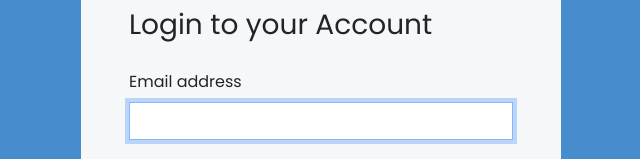
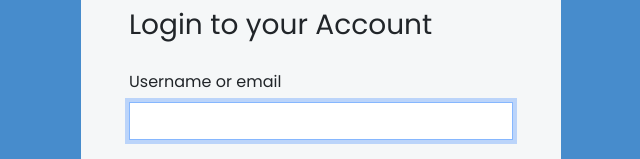
Before and after one commit to bilal-nexquery/auth-client, a React (Vite) app: page / in a window 1280 px wide. Shown: the part 185-344 px from the top of the page, without its empty margins (319-959 px from the left). Built offline with nearby package versions, Linux system fonts and the light colour scheme; no server answers.

Commit message:
Signin api integrated

```diff
--- a/package.json
+++ b/package.json
@@ -15,6 +15,7 @@
     "bootstrap": "^5.3.3",
     "dotenv": "^16.4.5",
     "env-cmd": "^10.1.0",
+    "js-cookie": "^3.0.5",
     "react": "^18.3.1",
     "react-bootstrap": "^2.10.4",
     "react-dom": "^18.3.1",
--- a/src/components/Login.jsx
+++ b/src/components/Login.jsx
@@ -1,15 +1,53 @@
-import React, { useEffect, useRef } from "react";
+import React, { useEffect, useRef, useState } from "react";
 import styles from "./Login.module.css";
 import Form from "react-bootstrap/Form";
 import Button from "react-bootstrap/Button";
 import { Link } from "react-router-dom";
+import axios from "../api/axios";
+import Cookies from "js-cookie";
+import CustomToastContainer, { errorToast } from "../layouts/Toast";
 
 function Login() {
   const emailRef = useRef(null);
+  const [validated, setValidated] = useState();
+  const [userInfo, setUserInfo] = useState({
+    username: "",
+    password: "",
+  });
 
   useEffect(() => {
     emailRef.current.focus();
   }, []);
+
+  const handleSubmit = async (event) => {
+    const form = event.currentTarget;
+    if (form.checkValidity() === false) {
+      event.preventDefault();
+      event.stopPropagation();
+      setValidated(true);
+    } else {
+      event.preventDefault();
+      setValidated(false);
+      try {
+        const response = await axios.post("/auth/login/", userInfo, {
+          headers: { "Content-Type": "application/json" },
+          withCredentials: true,
+        });
+        if (response.status === 200) {
+          Cookies.remove("accessToken", "refreshToken");
+          Cookies.set("accessToken", response?.data?.description?.access);
+          Cookies.set("refreshToken", response?.data?.description?.refresh);
+        }
+      } catch (err) {
+        const errResponse = err?.response;
+        if (errResponse?.status === 404) {
+          errorToast(errResponse?.data?.description);
+        } else {
+          errorToast("Server error");
+        }
+      }
+    }
+  };
 
   return (
     <>
@@ -19,18 +57,26 @@ function Login() {
         <div
           className={`container d-flex flex-column mx-0 mb-4 px-5 py-5 ${styles.formWrapper}`}
         >
+          <div className="toast-container">
+            <CustomToastContainer />
+          </div>
           <p className="fs-3 mb-4">Login to your Account</p>
-          <Form noValidate>
+          <Form noValidate validated={validated} onSubmit={handleSubmit}>
             <Form.Group className="mb-3" controlId="formGroupEmail">
-              <Form.Label>Email address</Form.Label>
+              <Form.Label>Username or email</Form.Label>
               <Form.Control
-                type="email"
+                type="text"
                 ref={emailRef}
+                value={userInfo.username}
+                onChange={(e) =>
+                  setUserInfo({ ...userInfo, username: e.target.value })
+                }
                 className={`rounded-0 ${styles.inputFeilds}`}
+                pattern={"^[\\S]{4,}$"}
                 required
               />
               <Form.Control.Feedback type="invalid">
-                Please enter a valid email.
+                Please enter a valid username or email.
               </Form.Control.Feedback>
             </Form.Group>
             <Form.Group
@@ -40,9 +86,17 @@ function Login() {
               <Form.Label>Password</Form.Label>
               <Form.Control
                 type="password"
+                value={userInfo.password}
+                onChange={(e) =>
+                  setUserInfo({ ...userInfo, password: e.target.value })
+                }
                 className={`rounded-0 ${styles.inputFeilds}`}
+                pattern={"^(?=.*[a-zA-Z])(?=.*[0-9]).{8,}$"}
                 required
               />
+              <Form.Control.Feedback type="invalid">
+                Please enter a valid password.
+              </Form.Control.Feedback>
             </Form.Group>
             <Button
               type="submit"
--- a/src/layouts/Toast.jsx
+++ b/src/layouts/Toast.jsx
@@ -18,19 +18,19 @@ function CustomToastContainer() {
   );
 }
 
-function successToast(content) {
-  return toast.success(content, {
+const successToast = (content) => {
+  toast.success(content, {
     autoClose: 4000,
     theme: "colored",
   });
-}
+};
 
-function errorToast(content) {
-  return toast.error(content, {
+const errorToast = (content) => {
+  toast.error(content, {
     autoClose: 4000,
     theme: "colored",
   });
-}
+};
 
 export default CustomToastContainer;
 export { successToast, errorToast };
--- a/src/utils/object.js
+++ b/src/utils/object.js
@@ -1,9 +1,9 @@
-function getFirstObjectKey(object) {
+const getFirstObjectKey = (object) => {
   return Object.keys(object)[0];
-}
+};
 
-function getFirstObjectPair(object) {
+const getFirstObjectPair = (object) => {
   return Object.entries(object)[0];
-}
+};
 
 export { getFirstObjectKey, getFirstObjectPair };
```
